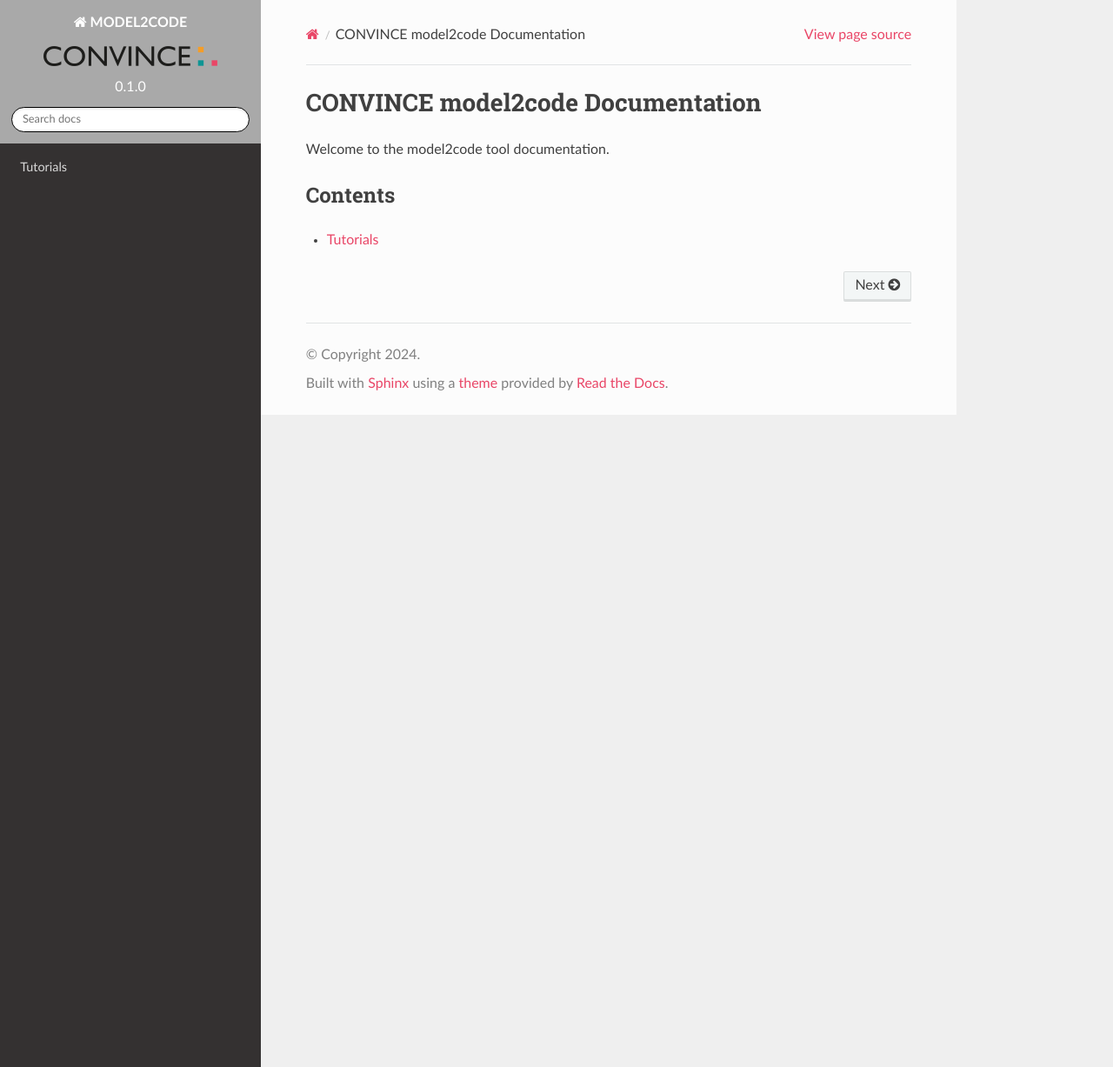
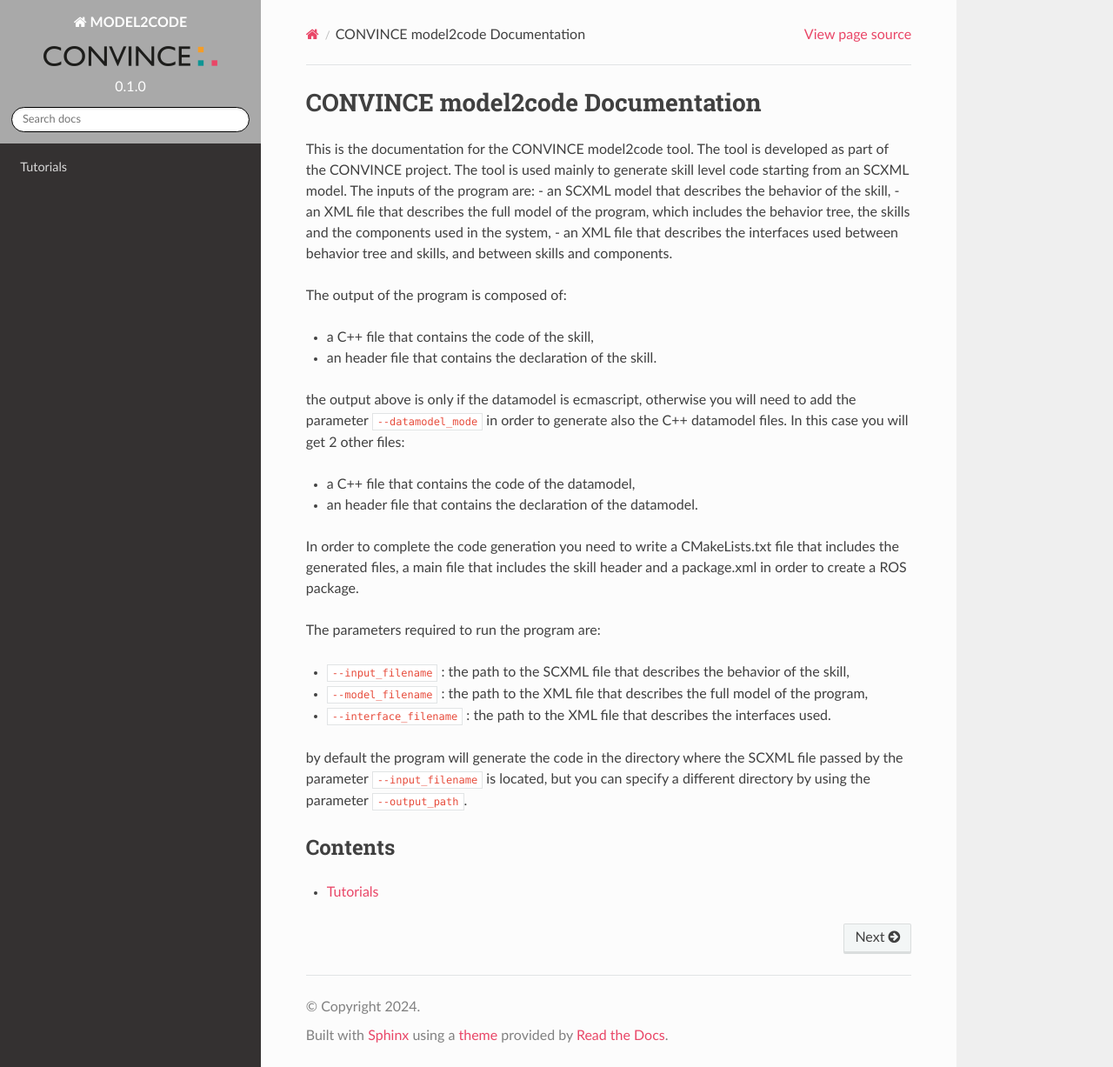
Before and after one commit to convince-project/model2code, a Sphinx documentation site: the page built from docs/source/index.rst, in a window 1280 px wide and 1227 px high. Shown: the whole window at 87% size. Built offline with Sphinx 7.4.7 and the Read the Docs theme 2.0.0, drawn with Linux system fonts in a browser that asks for light colours; pages that are not in the unit, such as notebooks, are missing from menus.

Commit message:
updated description in index.rst
Signed-off-by: Stefano Bernagozzi <stefano.bernagozzi@iit.it>

```diff
--- a/docs/source/index.rst
+++ b/docs/source/index.rst
@@ -1,6 +1,34 @@
 CONVINCE model2code Documentation
 ==================================
-Welcome to the model2code tool documentation.
+This is the documentation for the CONVINCE model2code tool. The tool is developed as part of the CONVINCE project.
+The tool is used mainly to generate skill level code starting from an SCXML model.
+The inputs of the program are:
+- an SCXML model that describes the behavior of the skill,
+- an XML file that describes the full model of the program, which includes the behavior tree, the skills and the components used in the system,
+- an XML file that describes the interfaces used between behavior tree and skills, and between skills and components.
+
+The output of the program is composed of:
+
+- a C++ file that contains the code of the skill,
+- an header file that contains the declaration of the skill.
+
+the output above is only if the datamodel is ecmascript, otherwise you will need to add the parameter ``--datamodel_mode`` in order to generate also the C++ datamodel files.
+In this case you will get 2 other files:
+
+- a C++ file that contains the code of the datamodel,
+- an header file that contains the declaration of the datamodel.
+
+In order to complete the code generation you need to write a CMakeLists.txt file that includes the generated files, a main file that includes the skill header and a package.xml in order to create a ROS package.
+
+
+The parameters required to run the program are:
+
+- ``--input_filename`` : the path to the SCXML file that describes the behavior of the skill,
+- ``--model_filename`` : the path to the XML file that describes the full model of the program,
+- ``--interface_filename`` : the path to the XML file that describes the interfaces used.
+
+by default the program will generate the code in the directory where the SCXML file passed by the parameter ``--input_filename`` is located, but you can specify a different directory by using the parameter ``--output_path``.
+
 
 Contents
 ----------
```
